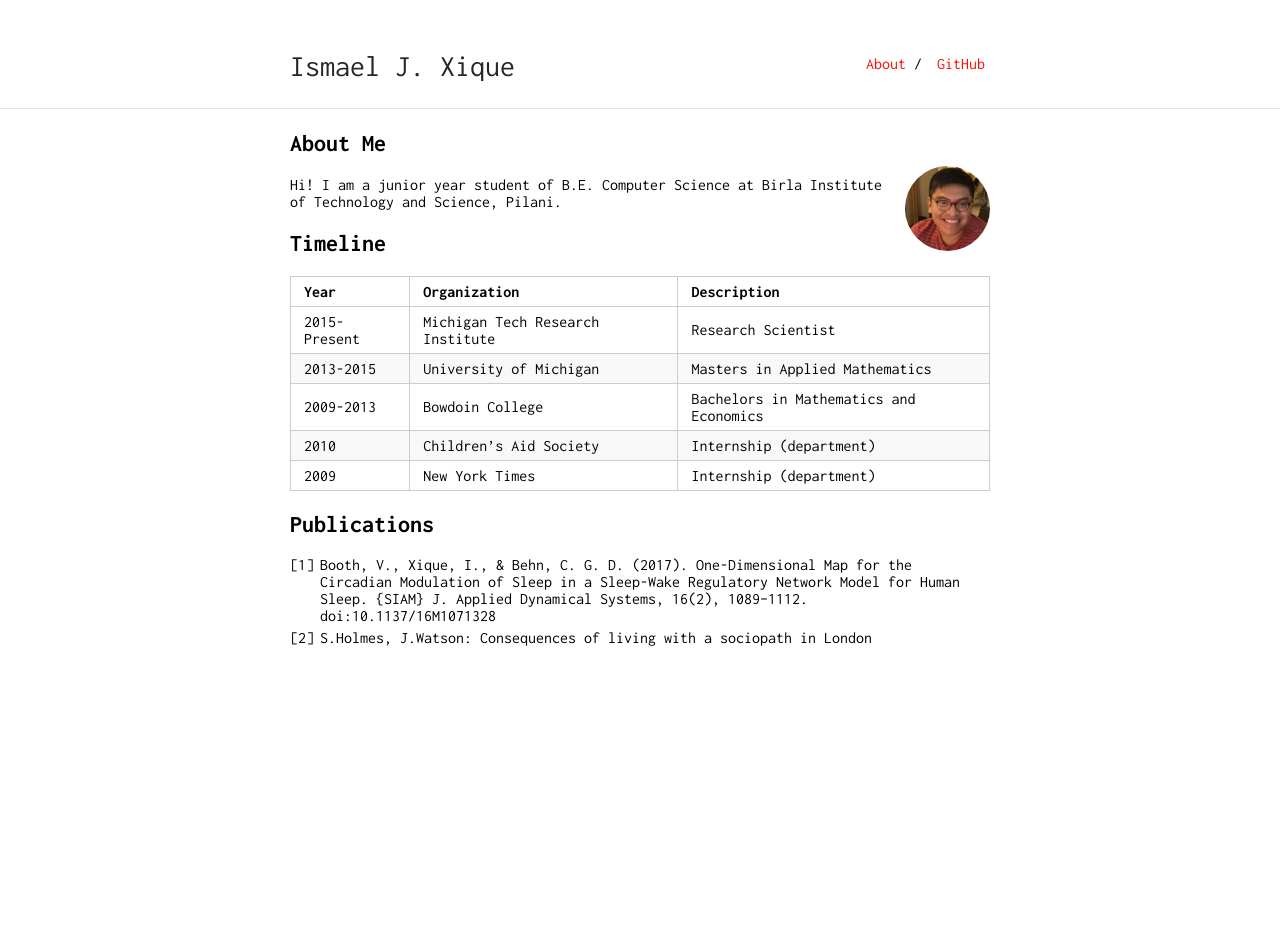
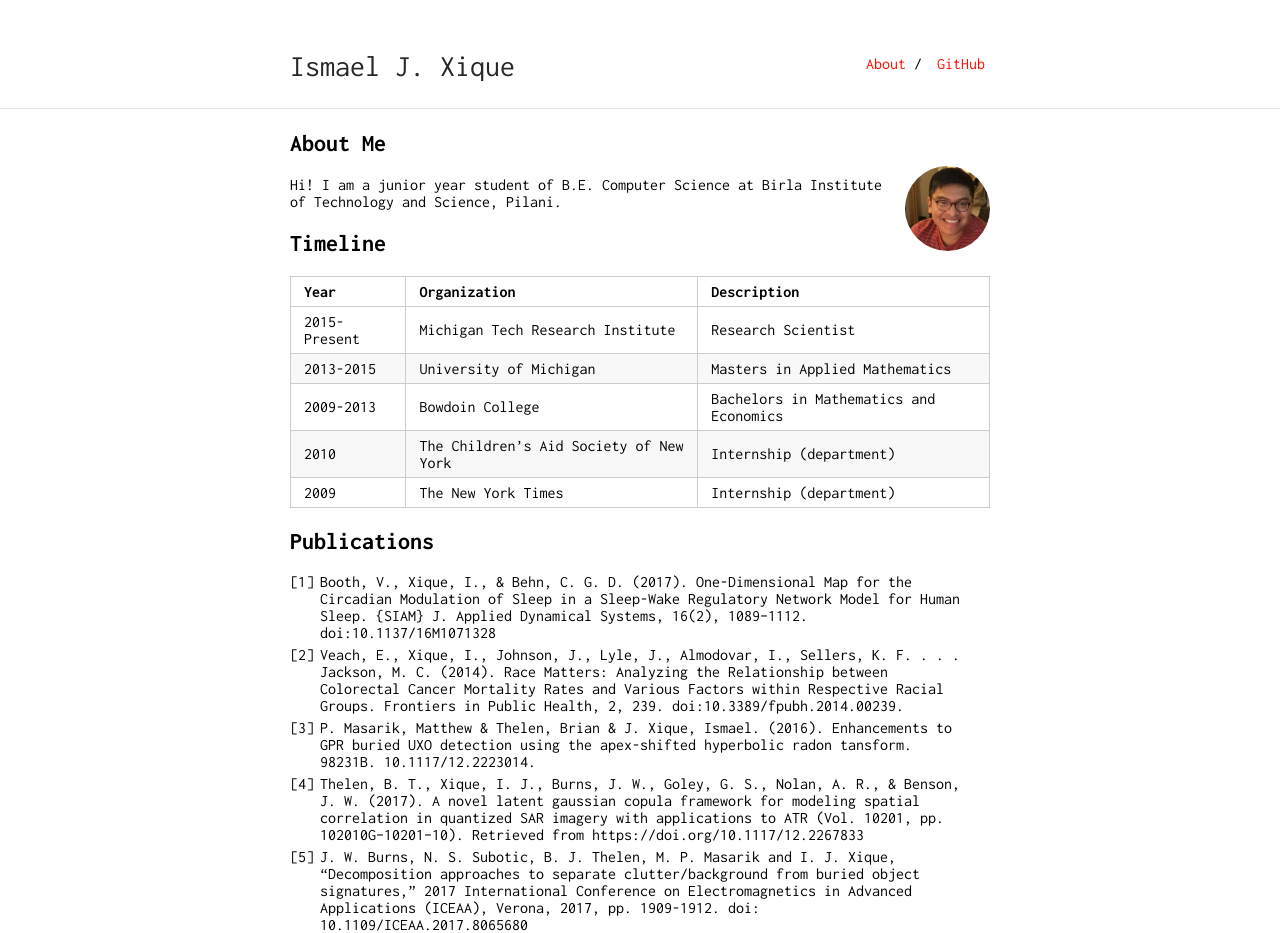
Before and after one commit to isjxique/isjxique.github.io, a Jekyll site: the page built from index.md, in a window 1280 px wide. Built offline with Jekyll 4.4.1, drawn with Linux system fonts in a browser that asks for light colours; our own code applies the rules of GitHub Pages for plain Markdown files; before the commit the page ends 900 px from its top, so only the background shows below that.

Commit message:
update publications

```diff
--- a/index.md
+++ b/index.md
@@ -16,10 +16,14 @@ Year | Organization | Description
 2015-Present | Michigan Tech Research Institute | Research Scientist
 2013-2015 | University of Michigan | Masters in Applied Mathematics
 2009-2013 | Bowdoin College | Bachelors in Mathematics and Economics
-2010 | Children's Aid Society | Internship (department)
-2009 | New York Times | Internship (department)
+2010 | The Children's Aid Society of New York| Internship (department)
+2009 | The New York Times | Internship (department)
 
 ## Publications
 
 1. Booth, V., Xique, I., & Behn, C. G. D. (2017). One-Dimensional Map for the Circadian Modulation of Sleep in a Sleep-Wake Regulatory Network Model for Human Sleep. {SIAM} J. Applied Dynamical Systems, 16(2), 1089–1112. doi:10.1137/16M1071328
-2. S.Holmes, J.Watson: Consequences of living with a sociopath in London
+2. Veach, E., Xique, I., Johnson, J., Lyle, J., Almodovar, I., Sellers, K. F. . . . Jackson, M. C. (2014). Race Matters: Analyzing the Relationship between Colorectal Cancer Mortality Rates and Various Factors within Respective Racial Groups. Frontiers in Public Health, 2, 239. doi:10.3389/fpubh.2014.00239.
+3. P. Masarik, Matthew & Thelen, Brian & J. Xique, Ismael. (2016). Enhancements to GPR buried UXO detection using the apex-shifted hyperbolic radon tansform. 98231B. 10.1117/12.2223014.
+4. Thelen, B. T., Xique, I. J., Burns, J. W., Goley, G. S., Nolan, A. R., & Benson, J. W. (2017). A novel latent gaussian copula framework for modeling spatial correlation in quantized SAR imagery with applications to ATR (Vol. 10201, pp. 102010G–10201–10). Retrieved from https://doi.org/10.1117/12.2267833
+5. J. W. Burns, N. S. Subotic, B. J. Thelen, M. P. Masarik and I. J. Xique, "Decomposition approaches to separate clutter/background from buried object signatures," 2017 International Conference on Electromagnetics in Advanced Applications (ICEAA), Verona, 2017, pp. 1909-1912.
+doi: 10.1109/ICEAA.2017.8065680
```
